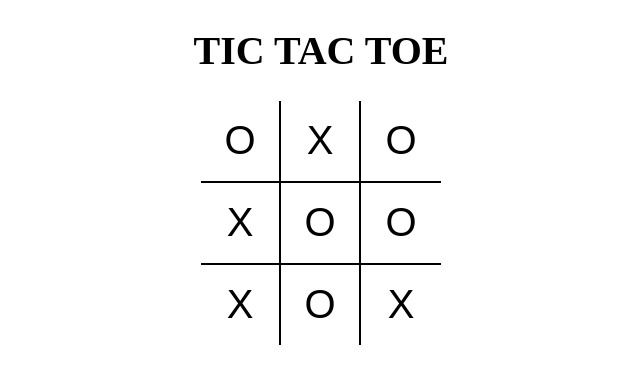
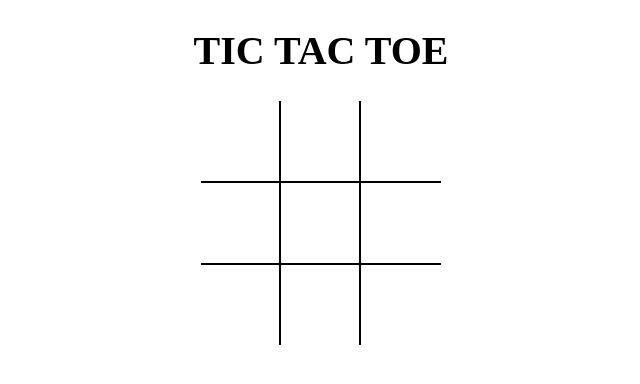
Before and after one commit to Shreyasi2002/TicTacToe, a React (Vite) app in the folder Tic Tac Toe/: page / in a window 1280 px wide. Shown: the top 384 px of the page, without its empty margins (319-959 px from the left). Built offline with nearby package versions, Linux system fonts and the light colour scheme.

Commit message:
Added Board State and React Events

```diff
--- a/Tic Tac Toe/src/components/Board.js
+++ b/Tic Tac Toe/src/components/Board.js
@@ -1,23 +1,53 @@
-import React from 'react';
+import React, { useState } from 'react';
 import Square from './Square';
 
 const Board = () => {
+  const [boardState, setBoard] = useState(Array(9).fill(null));
+
+  const [isXNext, setXNext] = useState(false);
+
+  const handleSquareClick = position => {
+    if (boardState[position]) {
+      return;
+    }
+    setBoard(prev => {
+      return prev.map((square, pos) => {
+        if (pos === position) {
+          return isXNext ? 'X' : 'O';
+        }
+        return square;
+      });
+    });
+    setXNext(prev => !prev);
+  };
+
+  const renderSquare = position => {
+    return (
+      <Square
+        value={boardState[position]}
+        onClick={() => {
+          handleSquareClick(position);
+        }}
+      />
+    );
+  };
+
   return (
     <div className="board">
       <div className="board-row">
-        <Square value="O" />
-        <Square value="X" />
-        <Square value="O" />
+        {renderSquare(0)}
+        {renderSquare(1)}
+        {renderSquare(2)}
       </div>
       <div className="board-row">
-        <Square value="X" />
-        <Square value="O" />
-        <Square value="O" />
+        {renderSquare(3)}
+        {renderSquare(4)}
+        {renderSquare(5)}
       </div>
       <div className="board-row">
-        <Square value="X" />
-        <Square value="O" />
-        <Square value="X" />
+        {renderSquare(6)}
+        {renderSquare(7)}
+        {renderSquare(8)}
       </div>
     </div>
   );
--- a/Tic Tac Toe/src/components/Square.js
+++ b/Tic Tac Toe/src/components/Square.js
@@ -1,8 +1,8 @@
 import React from 'react';
 
-const Square = ({ value }) => {
+const Square = ({ value, onClick }) => {
   return (
-    <button type="button" className="square">
+    <button type="button" className="square" onClick={onClick}>
       {value}
     </button>
   );
```
